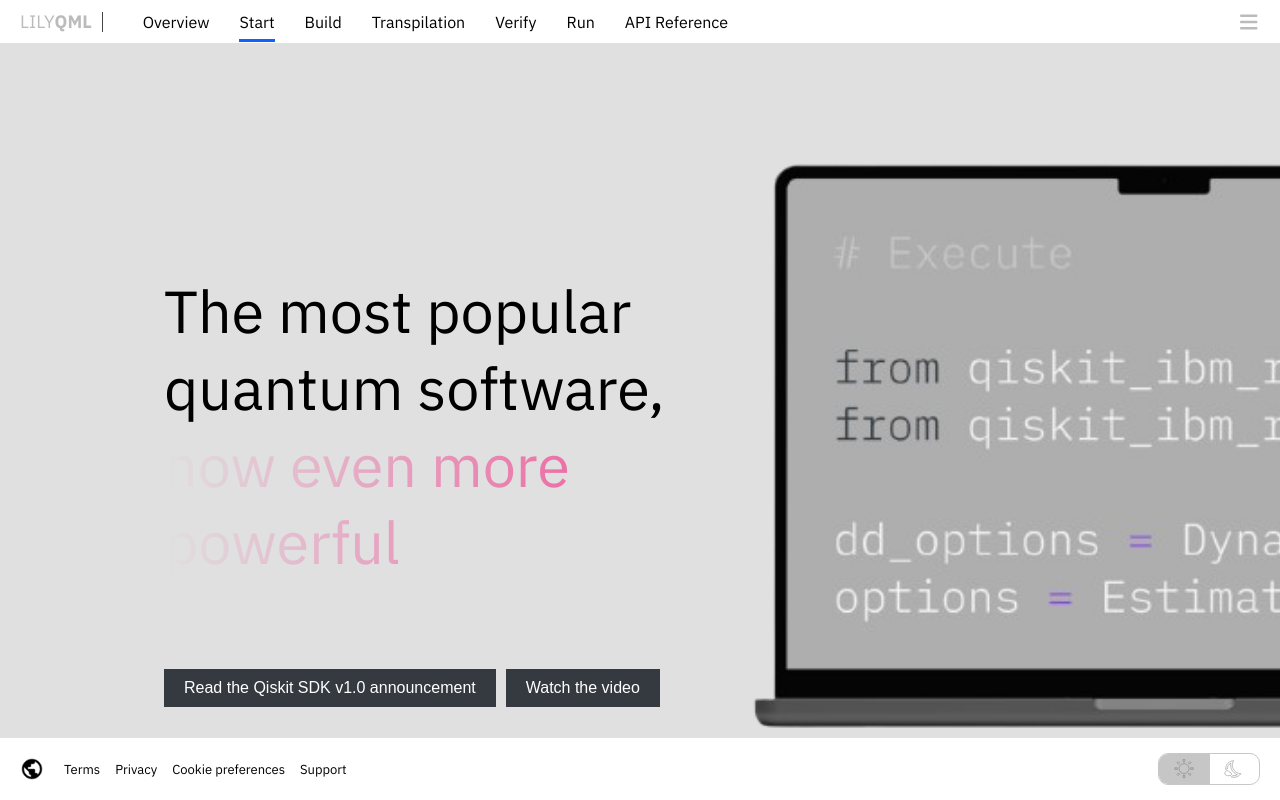
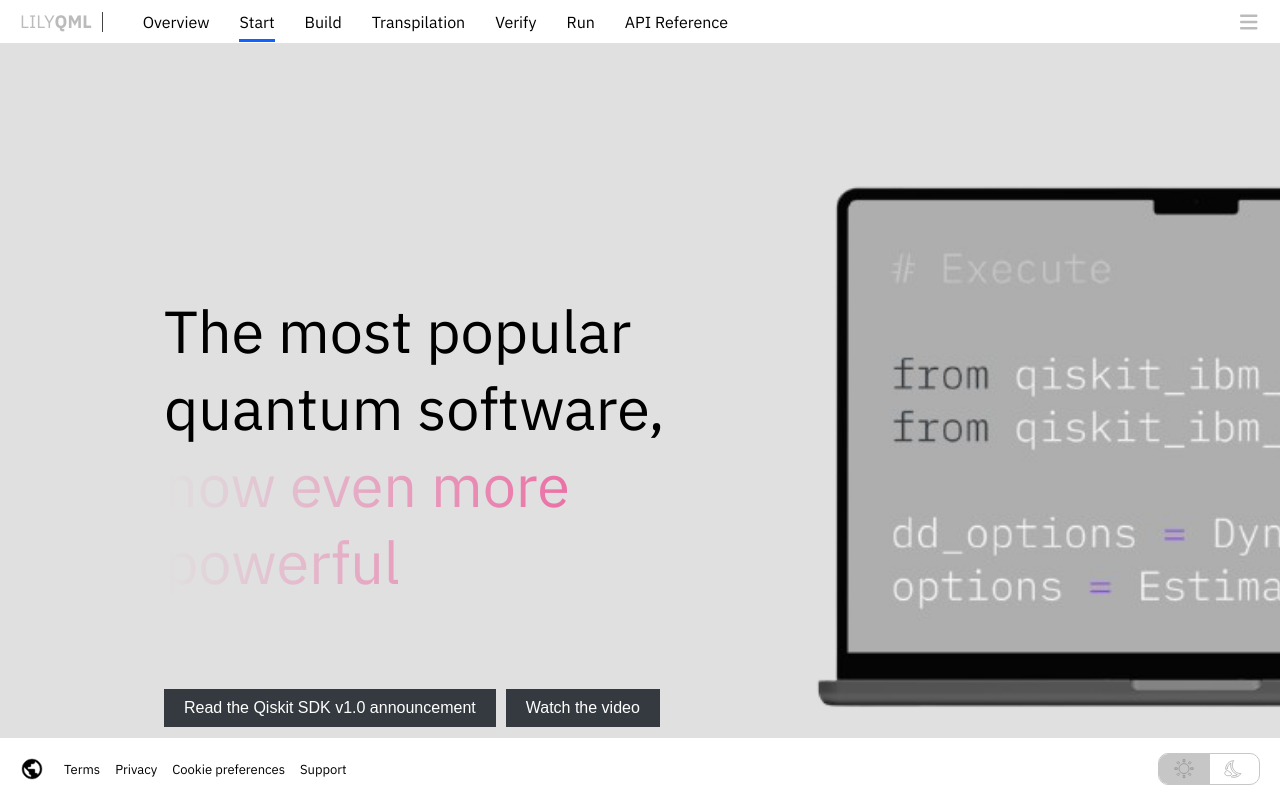
Before and after one commit to xleonplayz/LILYUI, a Next.js app: page /start/current_homepage in a window 1280 px wide. Built offline with nearby package versions, Linux system fonts and the light colour scheme.

Commit message:
hhomepage-1.1.1

```diff
--- a/app/start/current_homepage/page.jsx
+++ b/app/start/current_homepage/page.jsx
@@ -24,9 +24,9 @@
   position: relative;
   width: 100%;
   background-color: #e0e0e0;
-  height: 92vh;
+  height: 87vh;
   background: url(${backgroundImage.src}) no-repeat right;
-  background-size:65%;
+  background-size:60%;
   top:30px;
 // padding:50px;
   right: -300px;
@@ -51,7 +51,7 @@
   left:-200px;
   h1 {
     // font-size: 3rem;
-    font-weight: 300;
+    font-weight: 200;
     color: #000;
     // line-height:1.19rem;
             font-size: calc(3.375rem + .375*(100vw - 66rem)/16);
```
